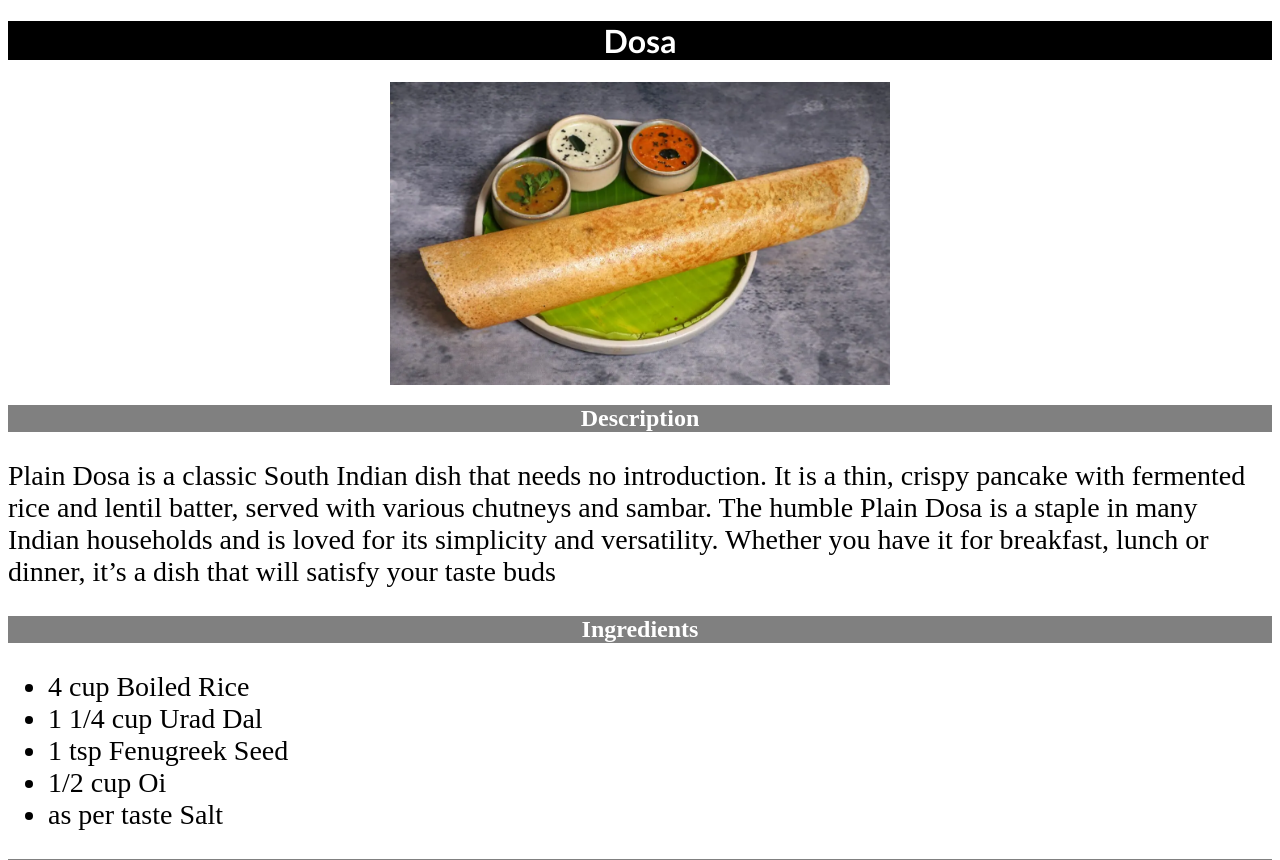
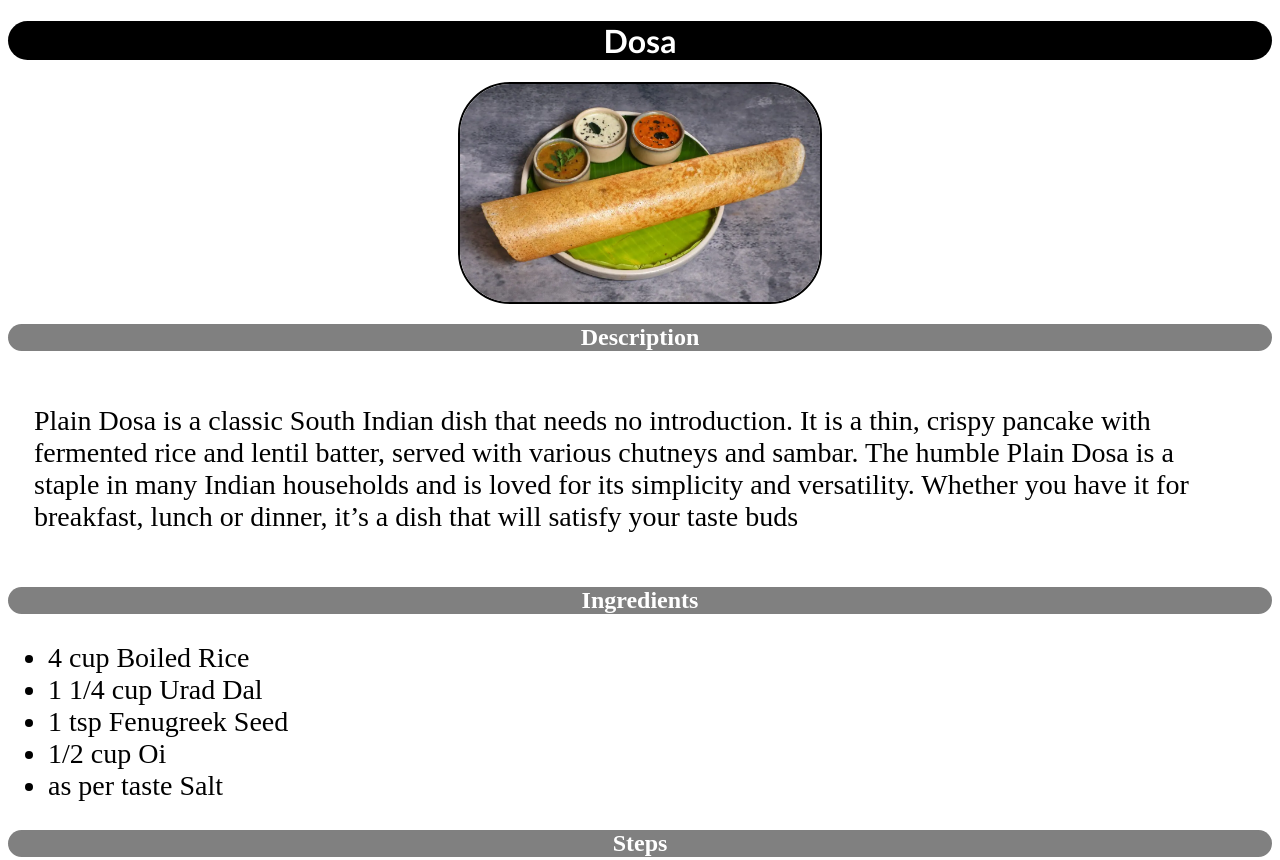
Before and after one commit to Krissny/Odin-recepies, a plain HTML site: page recipes/dosa.html in a window 1280 px wide. Shown: the top 860 px of the page. Drawn offline with Linux system fonts and the light colour scheme.

Commit message:
Add more css in the style.css fule

```diff
--- a/style.css
+++ b/style.css
@@ -1,5 +1,6 @@
 h1{
    text-align: center;
+   border-radius: 30px;
    color: white;
    background-color: black;
    font-family: 'Gill Sans', 'Gill Sans MT', Calibri, 'Trebuchet MS', sans-serif;
@@ -8,6 +9,7 @@ h1{
 .menu{
     text-align: center;
     list-style: none;
+    padding: 0;
 }
 ul li a{
     text-decoration: none;
@@ -18,18 +20,24 @@ ul li a:hover{
     color: gray;
     font-size: 34px;
 }
-img{
+img {
+    border: 2px solid black;
+    border-radius: 52px;
     height: auto;
-    width: 500px;
+    width: 360px;
     display: block;
     margin-left: auto;
     margin-right: auto;
 }
 h2{
     text-align: center;
+    border-radius: 30px;
     background-color: grey;
     color: white;
 }
 p,ul,ol{
     font-size: 28px;
 }
+p{
+    padding: 26px;
+}
```
